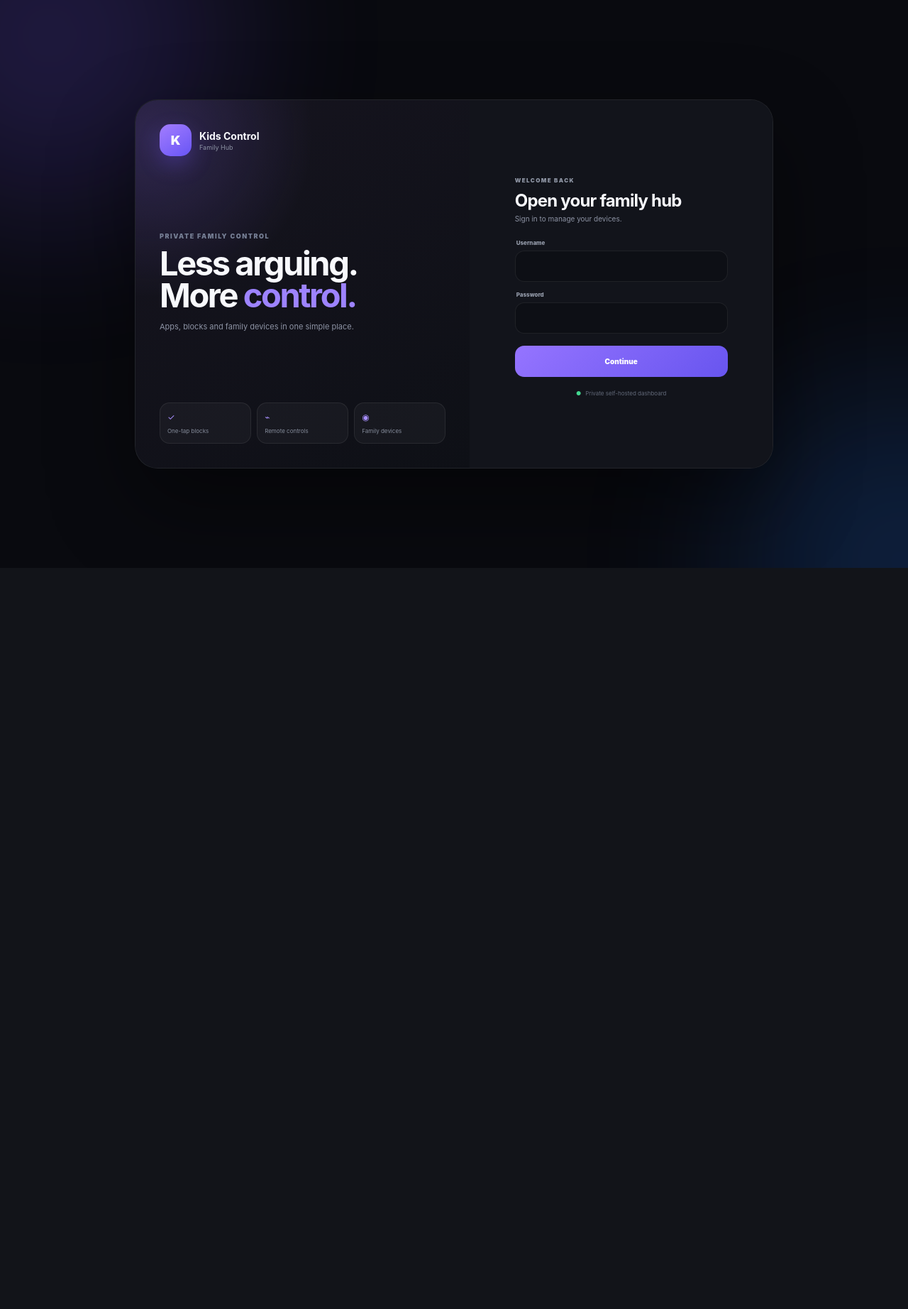
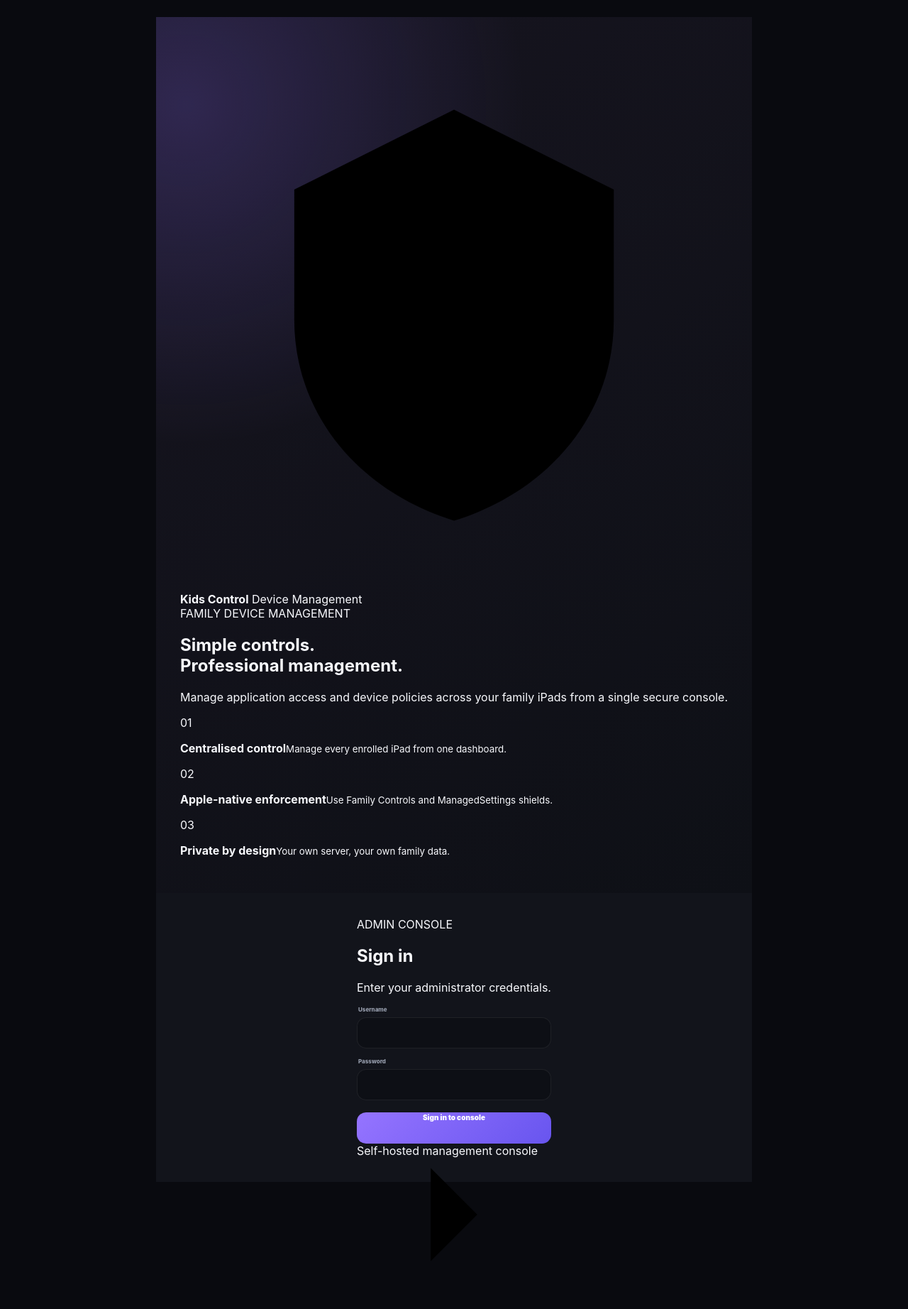
Before and after one commit to waqaarhussain/kids-control-hub, a Flask app: page /login in a window 1280 px wide. Shown: the whole page at 71% size. Before the commit the page ends 800 px from the top, so only its background shows below. Run offline with Flask 3, Linux system fonts and the light colour scheme.

Commit message:
Rebuild login as MDM admin console

```diff
--- a/server/templates/login.html
+++ b/server/templates/login.html
@@ -3,44 +3,43 @@
 <head>
   <meta charset="utf-8">
   <meta name="viewport" content="width=device-width,initial-scale=1,viewport-fit=cover">
-  <meta name="theme-color" content="#0a0b10">
+  <meta name="theme-color" content="#0f172a">
   <link rel="manifest" href="/manifest.webmanifest">
   <link rel="icon" href="/icon.svg">
   <link rel="stylesheet" href="/static/styles.css">
-  <title>Kids Control</title>
+  <title>Kids Control MDM</title>
 </head>
 <body class="login-page">
-  <div class="login-glow login-glow-a"></div>
-  <div class="login-glow login-glow-b"></div>
-
-  <main class="login-shell">
+  <main class="login-layout">
     <section class="login-brand-panel">
-      <div class="login-brand">
-        <span class="logo-glyph login-logo">K</span>
+      <div class="login-brand-row">
+        <div class="brand-mark large">
+          <svg viewBox="0 0 24 24"><path d="M12 3 5 6.5v5.7c0 4.1 2.8 7.5 7 8.8 4.2-1.3 7-4.7 7-8.8V6.5L12 3Z"/><path d="m9 12 2 2 4-4"/></svg>
+        </div>
         <div>
           <strong>Kids Control</strong>
-          <small>Family Hub</small>
+          <span>Device Management</span>
         </div>
       </div>
 
-      <div class="login-message">
-        <span class="kicker">Private family control</span>
-        <h1>Less arguing.<br>More <span>control.</span></h1>
-        <p>Apps, blocks and family devices in one simple place.</p>
+      <div class="login-brand-copy">
+        <span>FAMILY DEVICE MANAGEMENT</span>
+        <h1>Simple controls.<br>Professional management.</h1>
+        <p>Manage application access and device policies across your family iPads from a single secure console.</p>
       </div>
 
-      <div class="login-feature-row">
-        <div><span>✓</span><small>One-tap blocks</small></div>
-        <div><span>⌁</span><small>Remote controls</small></div>
-        <div><span>◉</span><small>Family devices</small></div>
+      <div class="login-feature-list">
+        <div><span>01</span><p><strong>Centralised control</strong><small>Manage every enrolled iPad from one dashboard.</small></p></div>
+        <div><span>02</span><p><strong>Apple-native enforcement</strong><small>Use Family Controls and ManagedSettings shields.</small></p></div>
+        <div><span>03</span><p><strong>Private by design</strong><small>Your own server, your own family data.</small></p></div>
       </div>
     </section>
 
     <section class="login-form-panel">
-      <div class="login-form-wrap">
-        <span class="login-eyebrow">Welcome back</span>
-        <h2>Open your family hub</h2>
-        <p>Sign in to manage your devices.</p>
+      <div class="login-form-card">
+        <span class="login-overline">ADMIN CONSOLE</span>
+        <h2>Sign in</h2>
+        <p>Enter your administrator credentials.</p>
 
         {% if error %}<div class="login-error">{{ error }}</div>{% endif %}
 
@@ -53,12 +52,15 @@
             <span>Password</span>
             <input name="password" type="password" autocomplete="current-password" required>
           </label>
-          <button type="submit">Continue</button>
+          <button type="submit">
+            Sign in to console
+            <svg viewBox="0 0 24 24"><path d="m9 18 6-6-6-6"/></svg>
+          </button>
         </form>
 
-        <div class="login-private">
-          <span>●</span>
-          <small>Private self-hosted dashboard</small>
+        <div class="login-footnote">
+          <span class="server-dot"></span>
+          Self-hosted management console
         </div>
       </div>
     </section>
```
